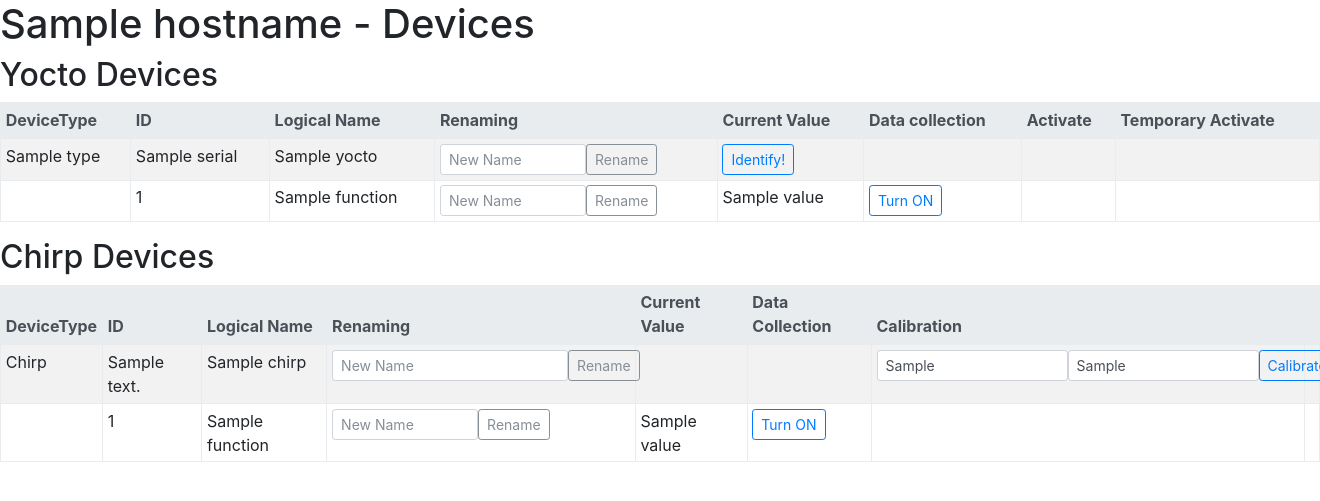
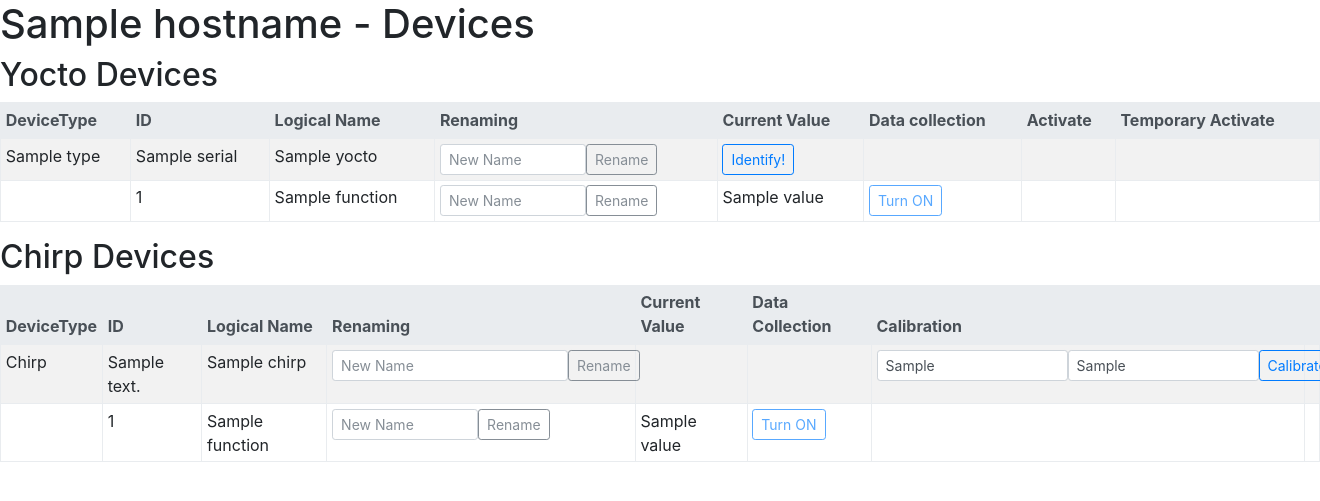
Before and after one commit to stklik/PlantMultiController, a Flask app: template webserver/templates/devices.html in a window 1320 px wide; the page is wider, and only the part inside the window is pictured. Shown: the top 501 px of that part. Run offline with Flask 2, Linux system fonts and the light colour scheme; the template is opened without the code that fills it: most values are stand-ins (such as "Sample title", 1, 10 or a date in 2020); parts of the project's set-up code (start-up, migrations or seed data) failed here and were passed over; some libraries are stand-ins or nearby versions.

Commit message:
disabled data logging, disabled option in html

```diff
--- a/startup.py
+++ b/startup.py
@@ -1,18 +1,17 @@
-import sys
 from webserver.server import app
-from devices.datacollector import DataCollector
-from devices.datalogger import DataLogger
+# from devices.datacollector import DataCollector
+# from devices.datalogger import DataLogger
 
 import logging
-collectorLog = logging.getLogger(name="devices.datacollector") # specific logging level
+collectorLog = logging.getLogger(name="devices.datacollector")  # specific logging level
 collectorLog.setLevel(logging.INFO)
 
 # run the thread that reads all data
 # datacollector = DataCollector()
 # datacollector.start()
 
-datalogger = DataLogger()
-datalogger.start()
+# datalogger = DataLogger()
+# datalogger.start()
 
 
 # start server
--- a/webserver/templates/devices.html
+++ b/webserver/templates/devices.html
@@ -68,9 +68,9 @@
         <td>{{ function["value"] }}</td>
         <td>
           {% if function["data-collection"] %}
-            <a  type="button" class="btn btn-outline-primary btn-sm" href="./collect-data/{{yocto["serial"]}}/{{function["funcId"]}}/OFF">Turn OFF</a>
+            <a  type="button" class="btn btn-outline-primary btn-sm disabled" href="./collect-data/{{yocto["serial"]}}/{{function["funcId"]}}/OFF">Turn OFF</a>
           {% else %}
-            <a  type="button" class="btn btn-outline-primary btn-sm" href="./collect-data/{{yocto["serial"]}}/{{function["funcId"]}}/ON">Turn ON</a>
+            <a  type="button" class="btn btn-outline-primary btn-sm disabled" href="./collect-data/{{yocto["serial"]}}/{{function["funcId"]}}/ON">Turn ON</a>
           {% endif %}
         </td>
         {% if "relay" in function["funcId"] %}
@@ -154,9 +154,9 @@
         <td>{{ function["value"] }}</td>
         <td>
           {% if function["data-collection"] %}
-            <a  type="button" class="btn btn-outline-primary btn-sm" href="./chirp-collect-data/{{chirp["address"]}}/{{function["funcId"]}}/OFF">Turn OFF</a>
+            <a  type="button" class="btn btn-outline-primary btn-sm disabled" href="./chirp-collect-data/{{chirp["address"]}}/{{function["funcId"]}}/OFF">Turn OFF</a>
           {% else %}
-            <a  type="button" class="btn btn-outline-primary btn-sm" href="./chirp-collect-data/{{chirp["address"]}}/{{function["funcId"]}}/ON">Turn ON</a>
+            <a  type="button" class="btn btn-outline-primary btn-sm disabled" href="./chirp-collect-data/{{chirp["address"]}}/{{function["funcId"]}}/ON">Turn ON</a>
           {% endif %}
         </td>
         <td>&nbsp;</td><td>&nbsp;</td>
```
